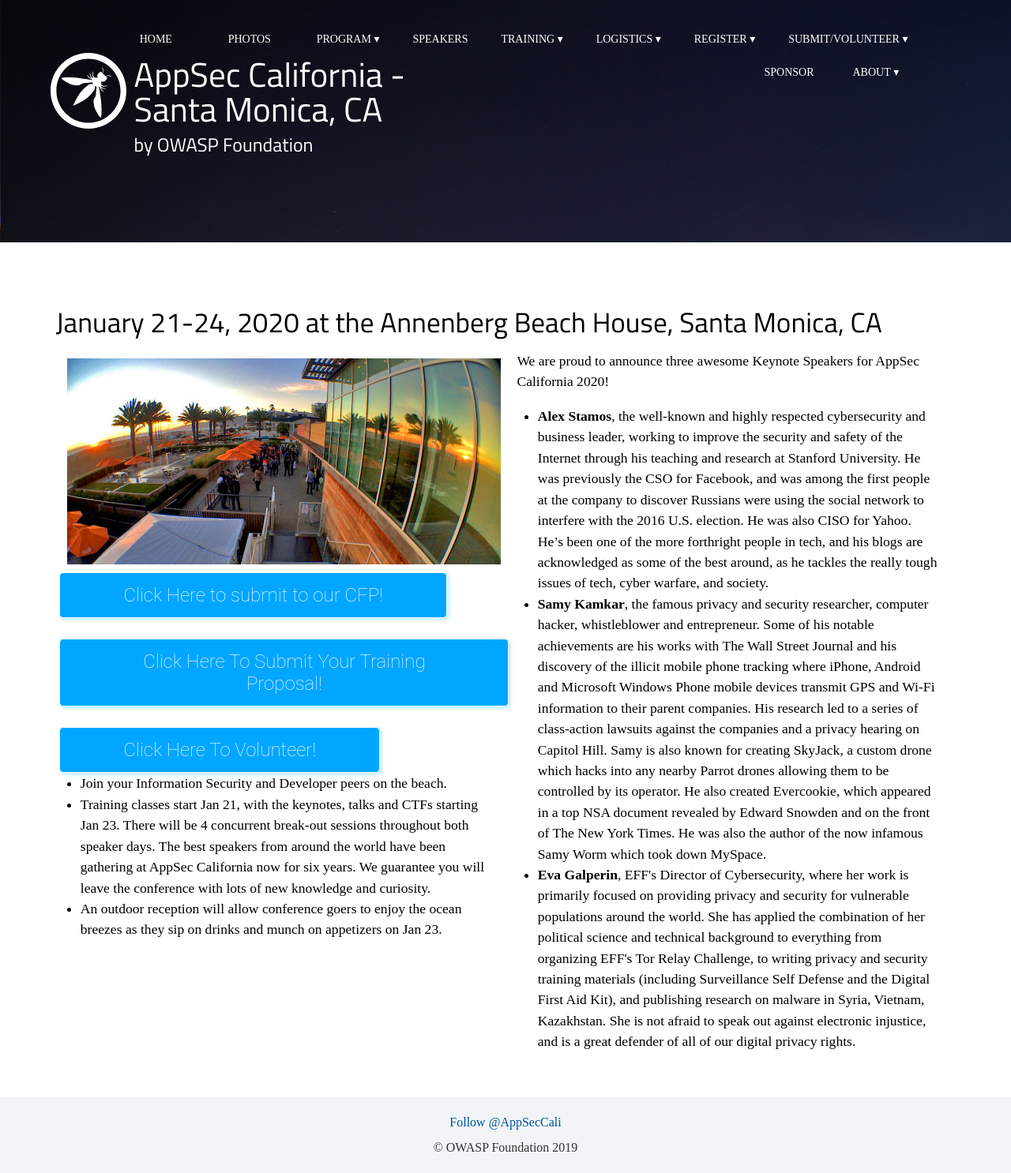
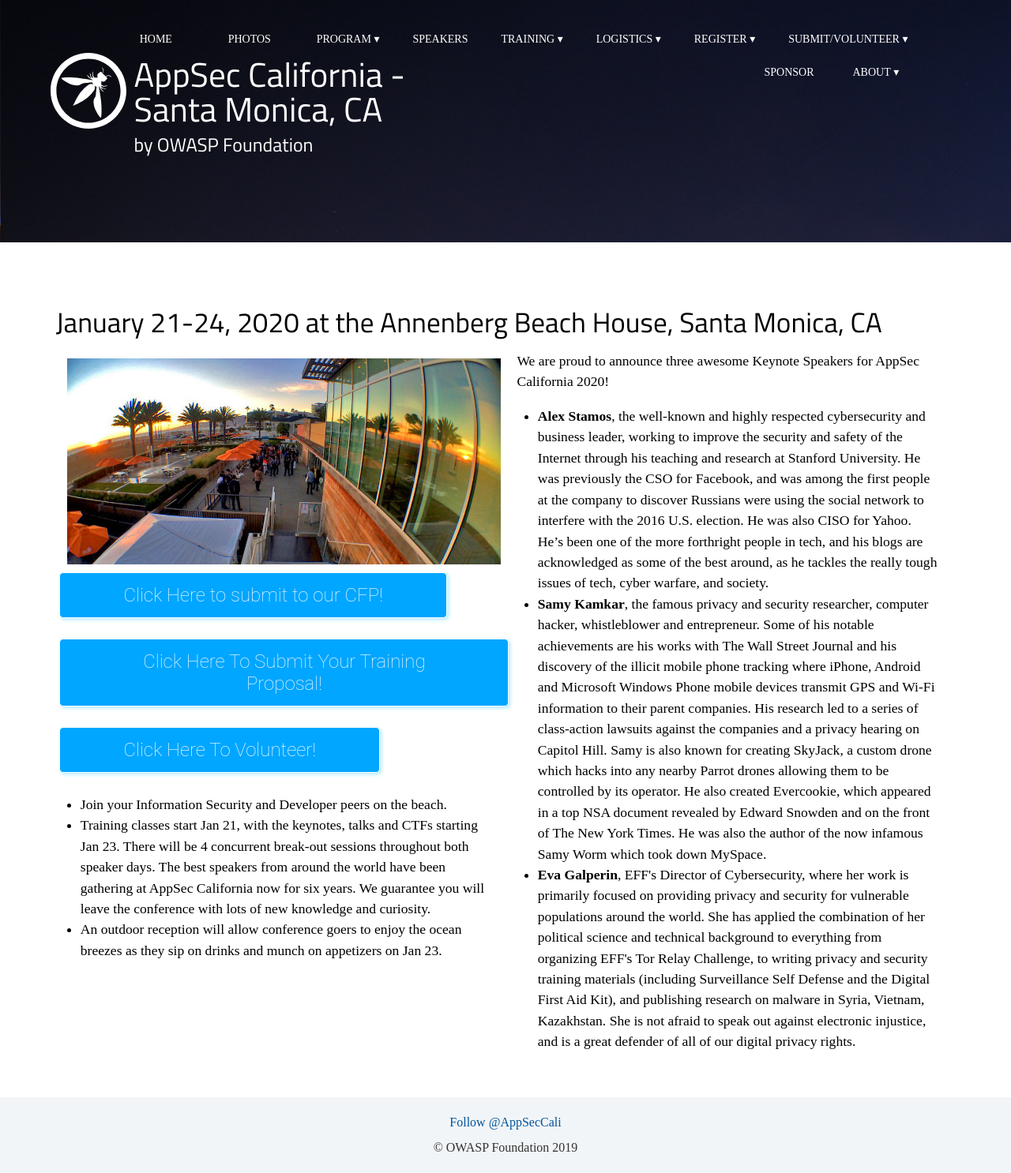
Before and after one commit to OWASP/2020-appseccalifornia, a Jekyll site: the page built from index.html, in a window 1280 px wide. Shown: the whole page at 79% size. Built offline with Jekyll 4.4.1, drawn with Linux system fonts in a browser that asks for light colours; some web fonts are replaced; comment, search, counter and statistics services are not loaded.

Commit message:
fixing layout issue and broken link

```diff
--- a/index.html
+++ b/index.html
@@ -17,9 +17,10 @@
 <div><button name="cftButton" class="button" onclick="window.location.href='https://owasp.submittable.com/submit/147366/appsec-callifornia-2020-call-for-trainers';">Click Here To Submit Your Training Proposal!</button>
 </div>
 <br>
-<div><button name="cftButton" class="button" onclick="window.location.href='https://signup.com/go/QGXzxkB;">Click Here To Volunteer!</button>
+<div><button name="cftButton" class="button" onclick="window.location.href='https://signup.com/go/QGXzxkB';">Click Here To Volunteer!</button>
 <br>
 </div>
+<br>
 <div>
 <ul>
 <li>Join your Information Security and Developer peers on the beach.</li>
```
